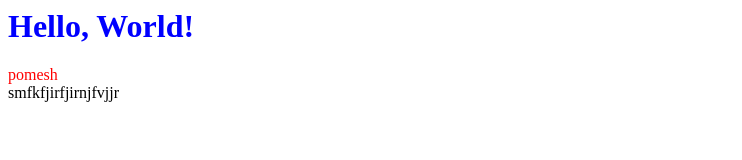
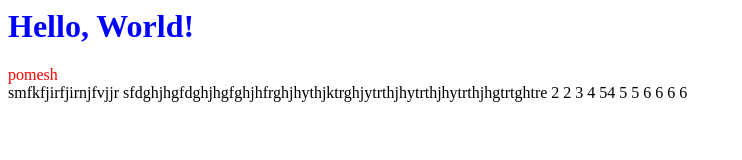
Before and after one commit to ddegalasainikesh-ship-it/pyhon_ai_app, a plain HTML site: page index.html in a window 1280 px wide. Shown: the whole page, without its empty margins (0-742 px from the left). Drawn offline with Linux system fonts and the light colour scheme.

Commit message:
changes log

```diff
--- a/index.html
+++ b/index.html
@@ -4,3 +4,19 @@
 
 
 smfkfjirfjirnjfvjjr
+
+
+
+sfdghjhgfdghjhgfghjhfrghjhythjktrghjytrthjhytrthjhytrthjhgtrtghtre
+2
+2
+
+3
+4
+54
+5
+5
+6
+6
+6
+6
```
